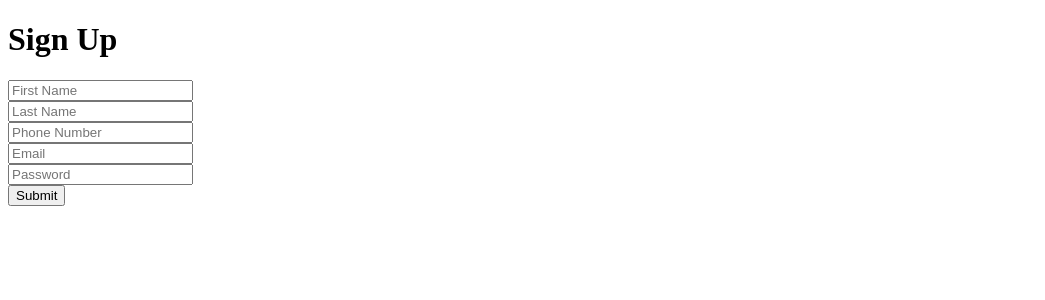
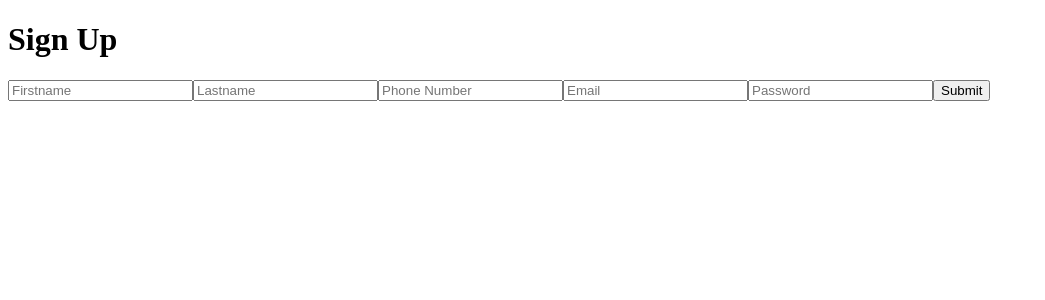
Before and after one commit to rapidahost/rapidahost-signup, a Next.js app: page /signup in a window 1280 px wide. Shown: the top 300 px of the page, without its empty margins (0-1045 px from the left). Built offline with nearby package versions, Linux system fonts and the light colour scheme.

Commit message:
Update signup.jsx

```diff
--- a/pages/signup.jsx
+++ b/pages/signup.jsx
@@ -1,66 +1,53 @@
-import React from "react";
-import app from "../firebase/config";
-import { getAuth, createUserWithEmailAndPassword } from "firebase/auth";
+// pages/signup.jsx
 
-const auth = getAuth(app);
+import { useState } from 'react';
 
-const Signup = () => {
-  const handleSubmit = async (e) => {
+export default function Signup() {
+  const [form, setForm] = useState({
+    firstname: '',
+    lastname: '',
+    phonenumber: '',
+    email: '',
+    password: '',
+  });
+
+  const handleChange = e => {
+    setForm({ ...form, [e.target.name]: e.target.value });
+  };
+
+  const handleSubmit = async e => {
     e.preventDefault();
-    const email = e.target.email.value;
-    const password = e.target.password.value;
-    const firstname = e.target.firstname.value;
-    const lastname = e.target.lastname.value;
-    const phonenumber = e.target.phonenumber.value;
 
-    try {
-      const userCredential = await createUserWithEmailAndPassword(auth, email, password);
-      const user = userCredential.user;
+    const firebase_uid = 'example_firebase_uid'; // คุณจะต้องใส่จาก Firebase Auth จริง
 
-      // 🔁 ส่งข้อมูลไป WHMCS API
     const res = await fetch('/api/whmcs-create-client', {
       method: 'POST',
-        headers: { 'Content-Type': 'application/json' },
-        body: JSON.stringify({
-          firstname,
-          lastname,
-          email,
-          password,
-          phonenumber,
-          firebase_uid: user.uid, // ✅ ส่ง Firebase UID ไปเก็บใน WHMCS
-        }),
+      headers: {
+        'Content-Type': 'application/json',
+      },
+      body: JSON.stringify({ ...form, firebase_uid }),
     });
 
-      const data = await res.json();
-      console.log("WHMCS Response:", data); // ✅ Debug ตรงนี้
+    const result = await res.json();
+    console.log('WHMCS Response:', result);
 
     if (res.ok) {
-        alert("สมัครสมาชิกเรียบร้อยแล้ว");
+      alert('สมัครสำเร็จ');
+      // หรือ redirect: window.location.href = "/login";
     } else {
-        console.log("WHMCS Response:", data);
-        console.error("WHMCS Error:", JSON.stringify(data, null, 2));
-
-        alert("สมัคร Firebase สำเร็จ แต่ส่งข้อมูลไป WHMCS ไม่สำเร็จ");
-      }
-    } catch (error) {
-      console.error("Firebase Error:", error.message);
-      alert("Signup Failed: " + error.message);
+      alert('เกิดข้อผิดพลาด: ' + (result.error || 'ไม่สามารถสมัครได้'));
     }
   };
 
   return (
-    <div>
+    <form onSubmit={handleSubmit}>
       <h1>Sign Up</h1>
-      <form onSubmit={handleSubmit}>
-        <input type="text" name="firstname" placeholder="First Name" required /><br />
-        <input type="text" name="lastname" placeholder="Last Name" required /><br />
-        <input type="text" name="phonenumber" placeholder="Phone Number" required /><br />
-        <input type="email" name="email" placeholder="Email" required /><br />
-        <input type="password" name="password" placeholder="Password" required /><br />
+      <input name="firstname" placeholder="Firstname" onChange={handleChange} required />
+      <input name="lastname" placeholder="Lastname" onChange={handleChange} required />
+      <input name="phonenumber" placeholder="Phone Number" onChange={handleChange} required />
+      <input name="email" placeholder="Email" onChange={handleChange} required />
+      <input name="password" type="password" placeholder="Password" onChange={handleChange} required />
       <button type="submit">Submit</button>
     </form>
-    </div>
   );
-};
-
-export default Signup;
+}
```
Lines whose indentation alone changed are shown as unchanged.
